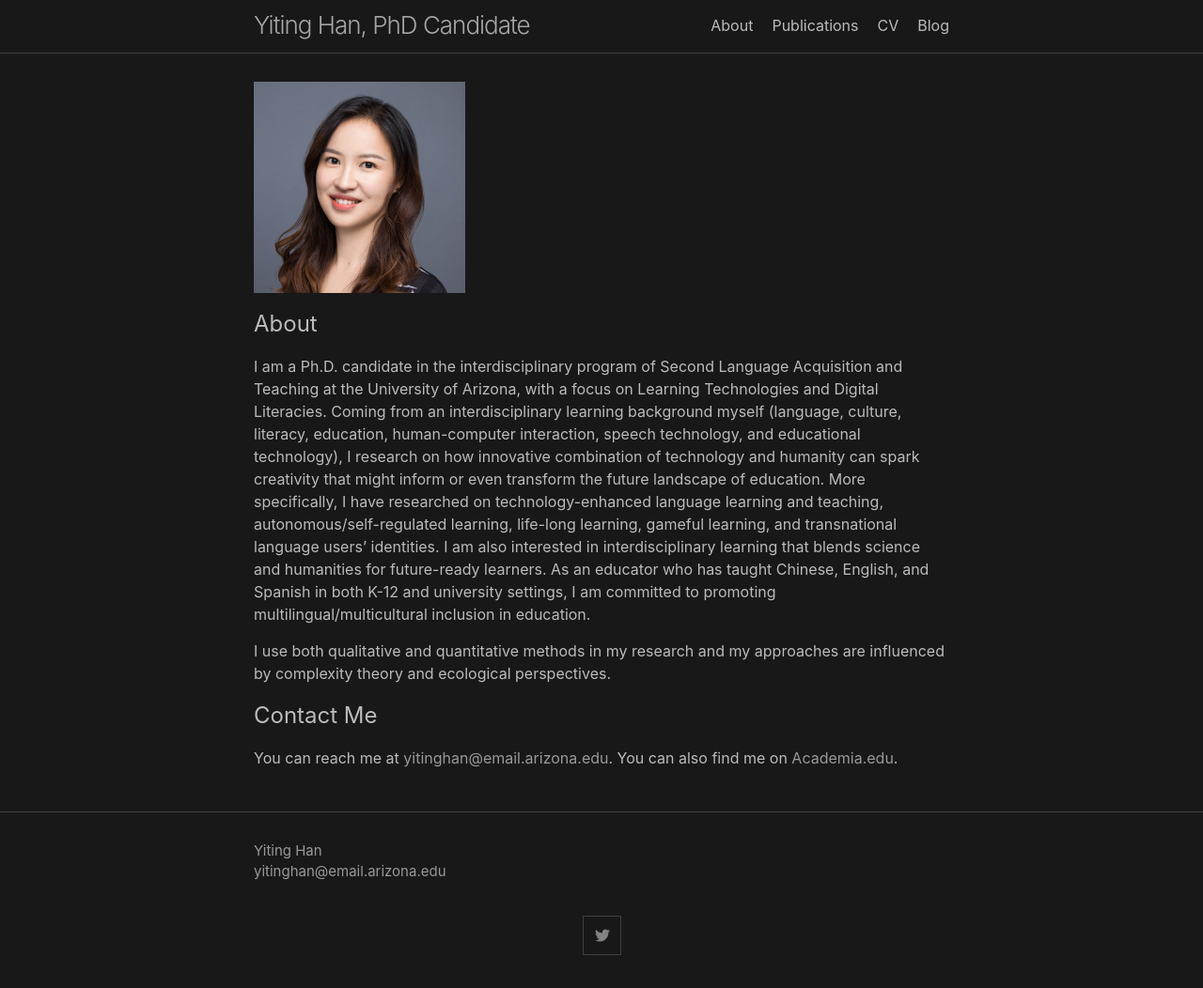
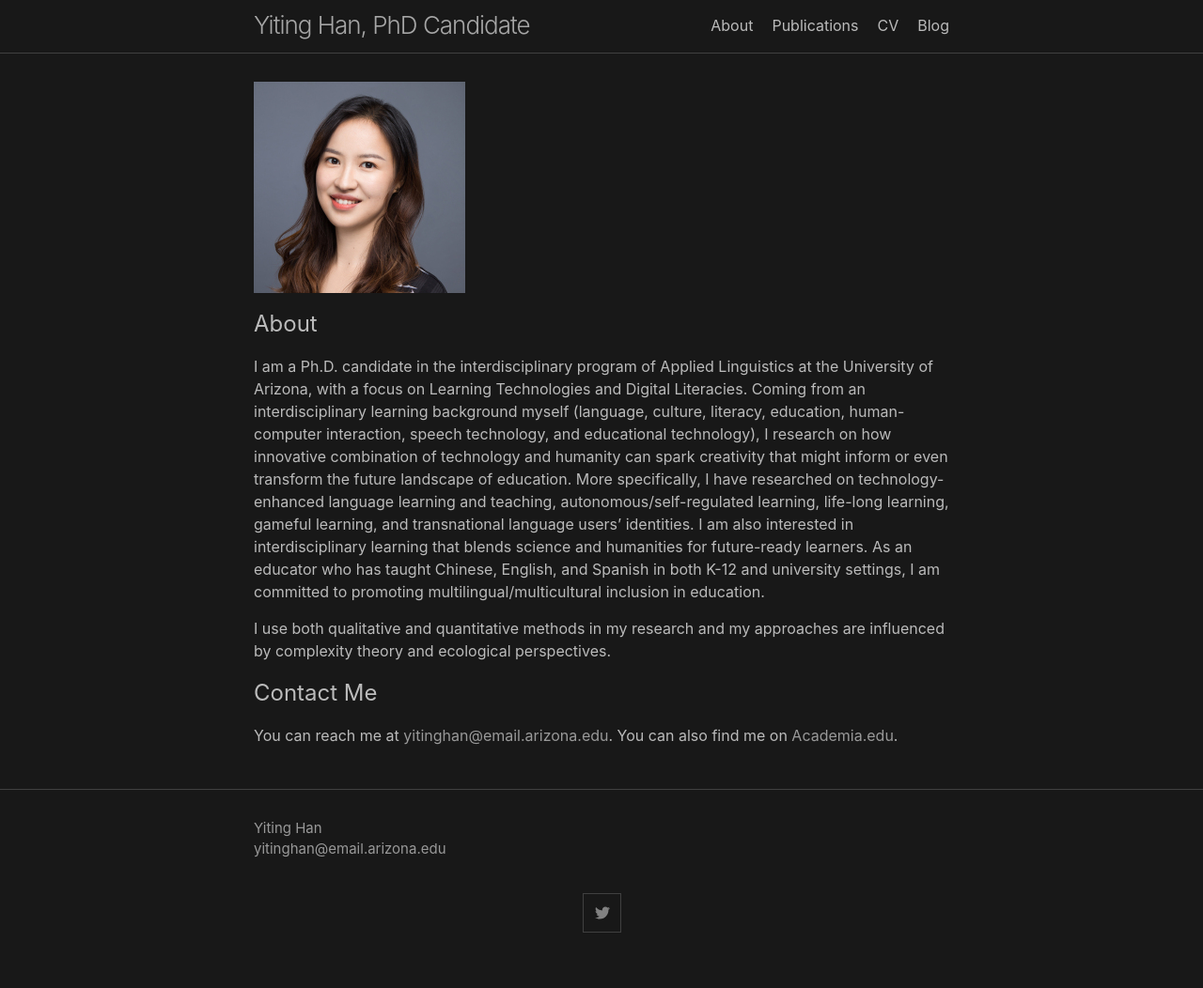
Before and after one commit to yitinghanphd/yitinghanphd.github.io, a Jekyll site: the page built from index.md, in a window 1280 px wide. Shown: the whole page at 94% size. Built offline with Jekyll 4.4.1, drawn with Linux system fonts in a browser that asks for light colours; after the commit the page ends 1028 px from its top, so only the background shows below that.

Commit message:
Update index.md
update info

```diff
--- a/index.md
+++ b/index.md
@@ -11,7 +11,7 @@ title: About
 ![Yiting Han](readme1.jpg)
 ## About
 
-I am a Ph.D. candidate in the interdisciplinary program of Second Language Acquisition and Teaching at the University of Arizona, with a focus on Learning Technologies and Digital Literacies. Coming from an interdisciplinary learning background myself (language, culture, literacy, education, human-computer interaction, speech technology, and educational technology), I research on how innovative combination of technology and humanity can spark creativity that might inform or even transform the future landscape of education. More specifically, I have researched on technology-enhanced language learning and teaching, autonomous/self-regulated learning, life-long learning, gameful learning, and transnational language users’ identities. I am also interested in interdisciplinary learning that blends science and humanities for future-ready learners. As an educator who has taught Chinese, English, and Spanish in both K-12 and university settings, I am committed to promoting multilingual/multicultural inclusion in education.
+I am a Ph.D. candidate in the interdisciplinary program of Applied Linguistics at the University of Arizona, with a focus on Learning Technologies and Digital Literacies. Coming from an interdisciplinary learning background myself (language, culture, literacy, education, human-computer interaction, speech technology, and educational technology), I research on how innovative combination of technology and humanity can spark creativity that might inform or even transform the future landscape of education. More specifically, I have researched on technology-enhanced language learning and teaching, autonomous/self-regulated learning, life-long learning, gameful learning, and transnational language users’ identities. I am also interested in interdisciplinary learning that blends science and humanities for future-ready learners. As an educator who has taught Chinese, English, and Spanish in both K-12 and university settings, I am committed to promoting multilingual/multicultural inclusion in education.
 
 I use both qualitative and quantitative methods in my research and my approaches are influenced by complexity theory and ecological perspectives.
 
```
